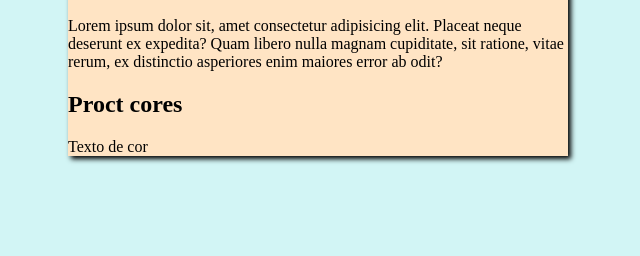
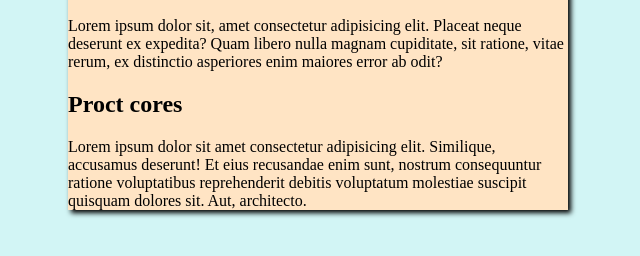
Before and after one commit to rebecaoliveira19/Tteste.Master.Arquivo, a plain HTML site: page index.html in a window 1280 px wide. Shown: the part 110-366 px from the top of the page, without its empty margins (322-962 px from the left). Drawn offline with Linux system fonts and the light colour scheme.

Commit message:
digitando.txt

```diff
--- a/index.html
+++ b/index.html
@@ -18,7 +18,8 @@
         </article>
         <article>
             <h2> Proct cores</h2>
-            <p>Texto de cor </p>
+            <p>Lorem ipsum dolor sit amet consectetur adipisicing elit. Similique, accusamus deserunt! Et eius recusandae enim sunt, nostrum consequuntur ratione voluptatibus reprehenderit debitis voluptatum molestiae suscipit quisquam dolores sit. Aut, architecto.
+                 </p>
         </article>
     </main>
 </body>
```
